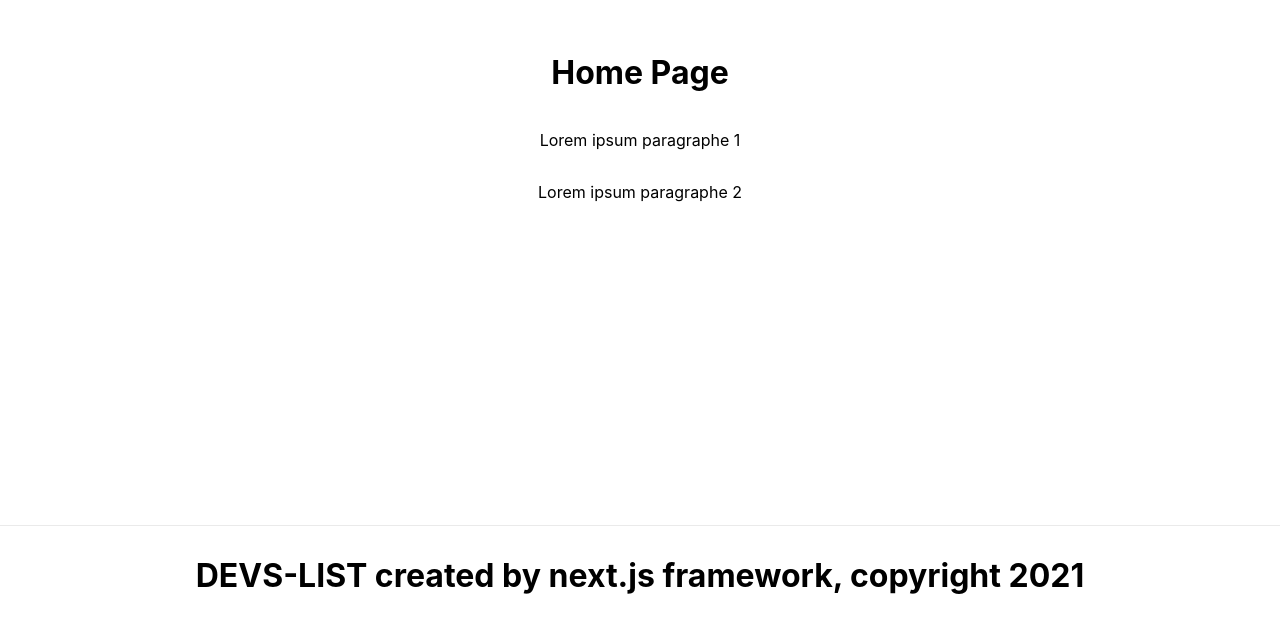
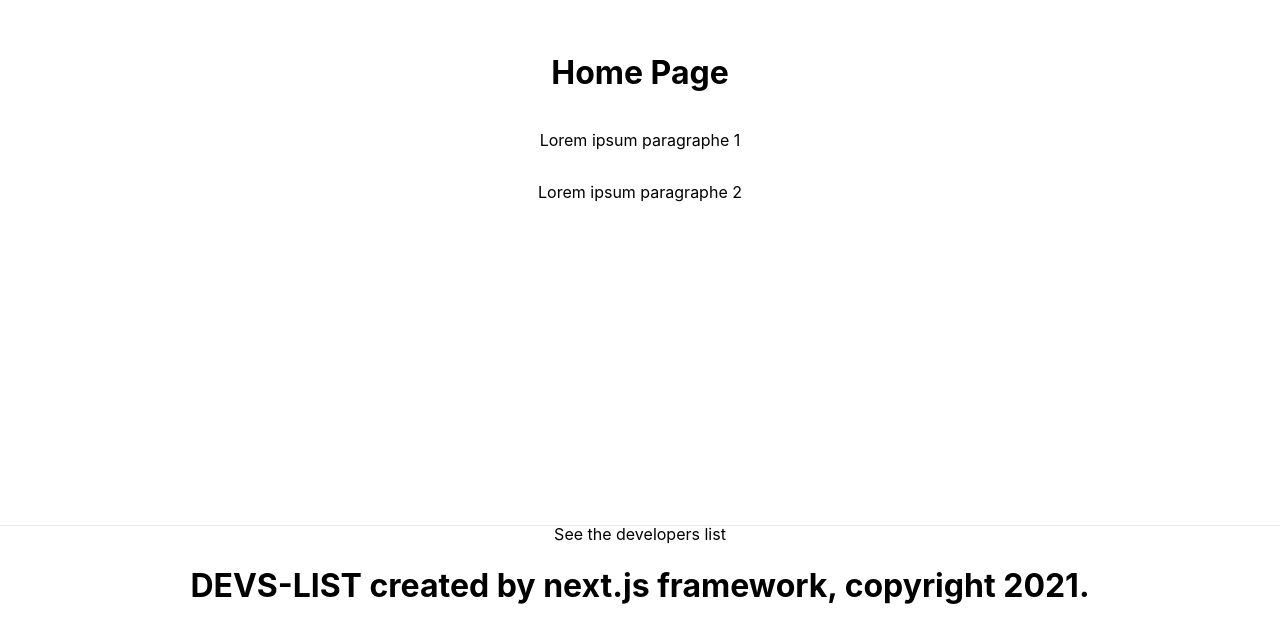
Before and after one commit to othman-19/developers-list-next.js, a Next.js app: page / in a window 1280 px wide. Shown: the part 359-985 px from the top of the page. Built offline with nearby package versions, Linux system fonts and the light colour scheme.

Commit message:
add navbar and footer and linking between pages

```diff
--- a/components/footer.js
+++ b/components/footer.js
@@ -1,11 +1,13 @@
+import Link from 'next/link'
 import styles from '../styles/Home.module.css'
 
 const Footer = () => {
   return (
     <footer className={styles.footer} >
       <div>
+        <Link href="/devs"><a>See the developers list</a></Link>
         <h1>
-          DEVS-LIST created by next.js framework, copyright 2021
+          DEVS-LIST created by next.js framework, copyright 2021.
         </h1>
       </div>
     </footer>
--- a/components/navbar.js
+++ b/components/navbar.js
@@ -1,4 +1,5 @@
 import styles from '../styles/Home.module.css'
+import Link from 'next/link';
 
 const Navbar = () => {
   return (
@@ -8,9 +9,9 @@ const Navbar = () => {
           DEVS-LIST
         </h1>
       </div>
-      <a href="/">Home |</a>
-      <a href="about"> About |</a>
-      <a href="devs/"> Developrs</a>
+      <Link href="/"><a>Home |</a></Link>
+      <Link href="/about"><a> About |</a></Link>
+      <Link href="/devs"><a> Developrs</a></Link>
     </nav>
   );
 }
```
